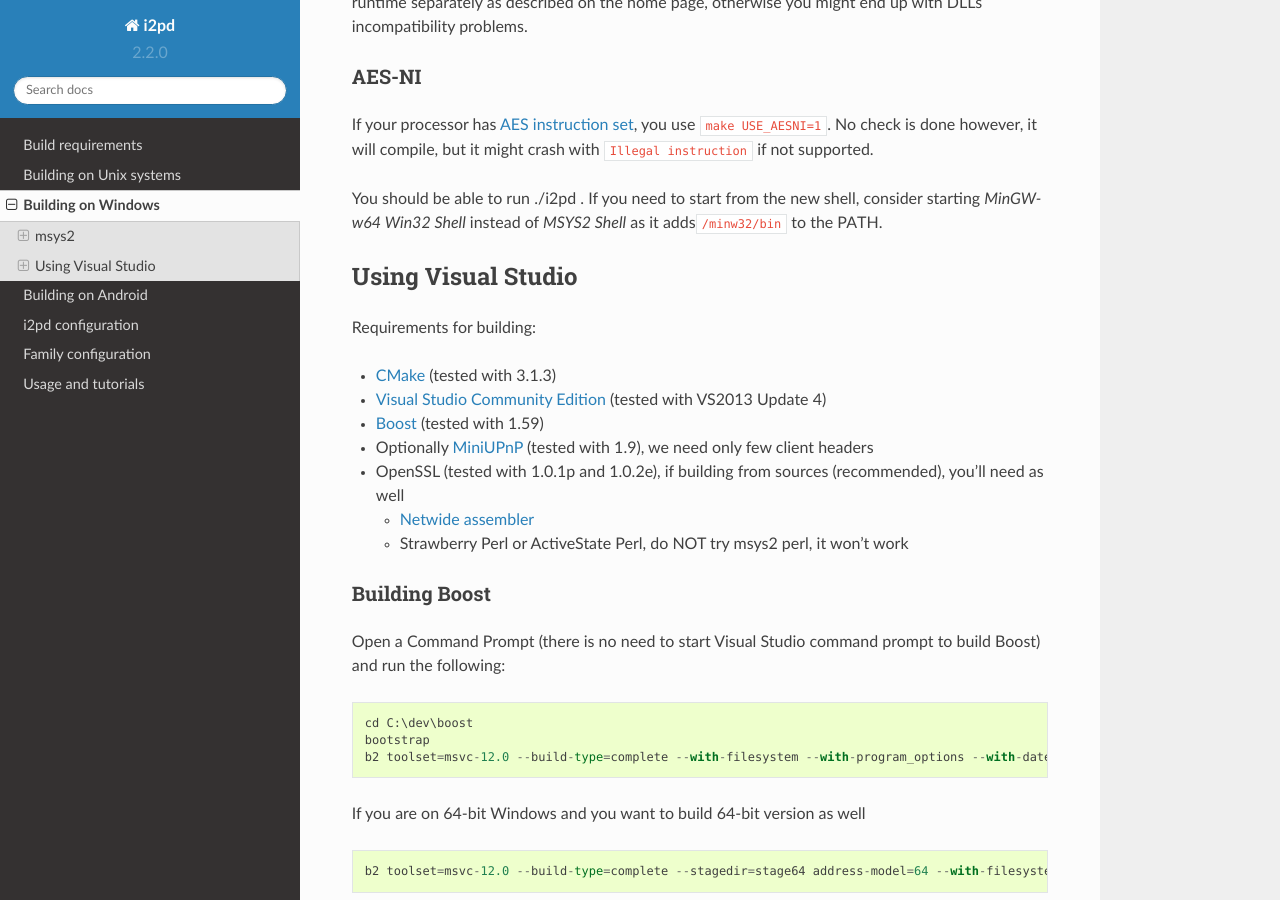
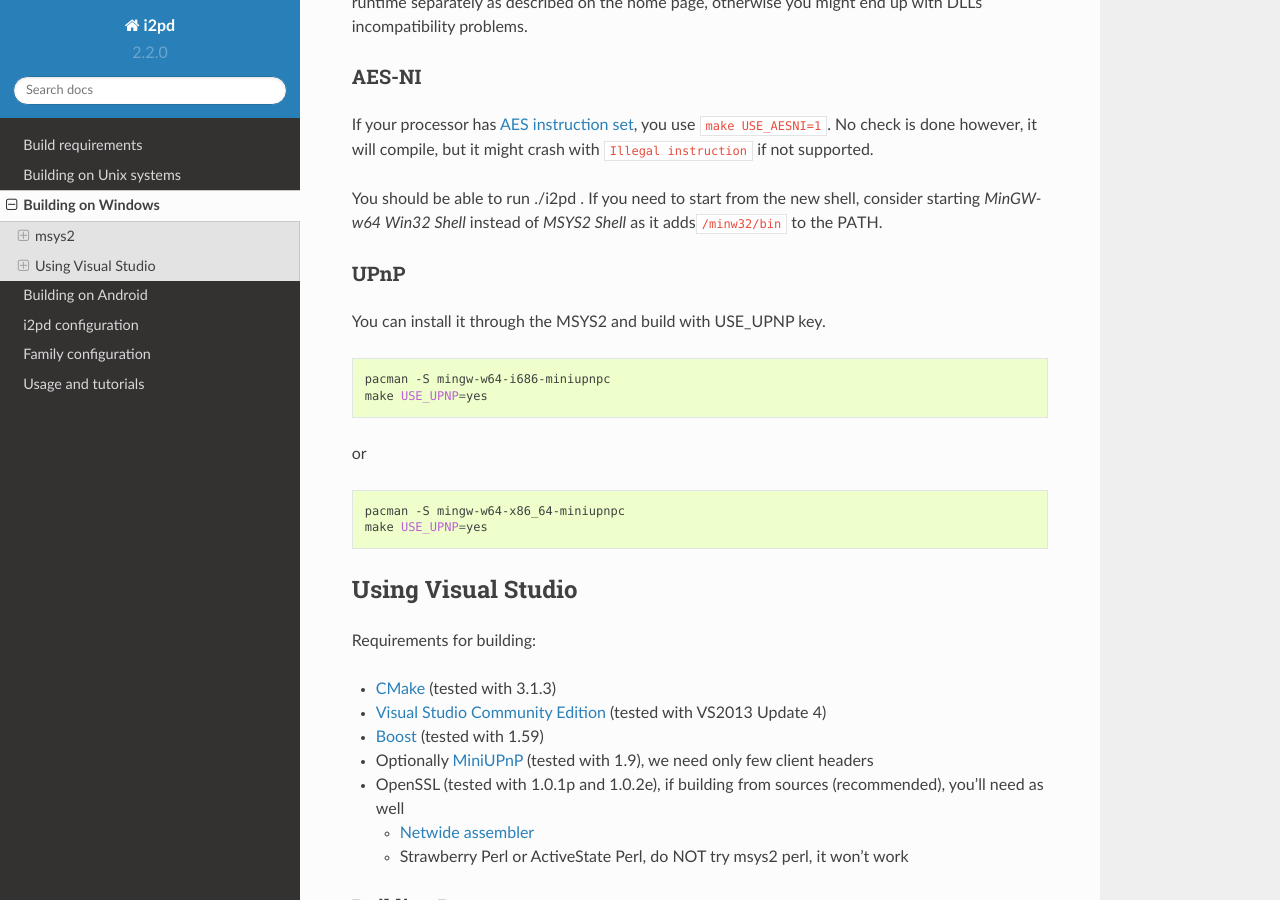
Before and after one commit to PurpleI2P/i2pd, a Sphinx documentation site: the page built from docs/build_notes_windows.md, in a window 1280 px wide and 900 px high, scrolled down 1384 px. Built offline with Sphinx 7.4.7 and the Read the Docs theme 2.0.0, drawn with Linux system fonts in a browser that asks for light colours; some of the changed text lies outside the part shown.

Commit message:
update miniupnpc instructions

````diff
--- a/docs/build_notes_windows.md
+++ b/docs/build_notes_windows.md
@@ -87,7 +87,19 @@
 shell, consider starting *MinGW-w64 Win32 Shell* instead of *MSYS2 Shell* as
 it adds`/minw32/bin` to the PATH.
 
+### UPnP
+You can install it through the MSYS2
+and build with USE_UPNP key.
 
+```bash
+pacman -S mingw-w64-i686-miniupnpc
+make USE_UPNP=yes
+```
+or
+```bash
+pacman -S mingw-w64-x86_64-miniupnpc
+make USE_UPNP=yes
+```
 
 Using Visual Studio
 -------------------
@@ -161,19 +173,6 @@
 e.g. C:\dev\miniupnpc . You may want to remove version number from
 folder name included in downloaded archive.
 
-You can also install it through the MSYS2
-and build with USE_UPNP key.
-
-```bash
-pacman -S mingw-w64-i686-miniupnpc
-make USE_UPNP=yes
-```
-or
-```bash
-pacman -S mingw-x86_64-miniupnpc
-make USE_UPNP=yes
-```
-
 ### Creating Visual Studio project
 
 Start CMake GUI, navigate to i2pd directory, choose building directory,  e.g. ./out, and configure options.
````
